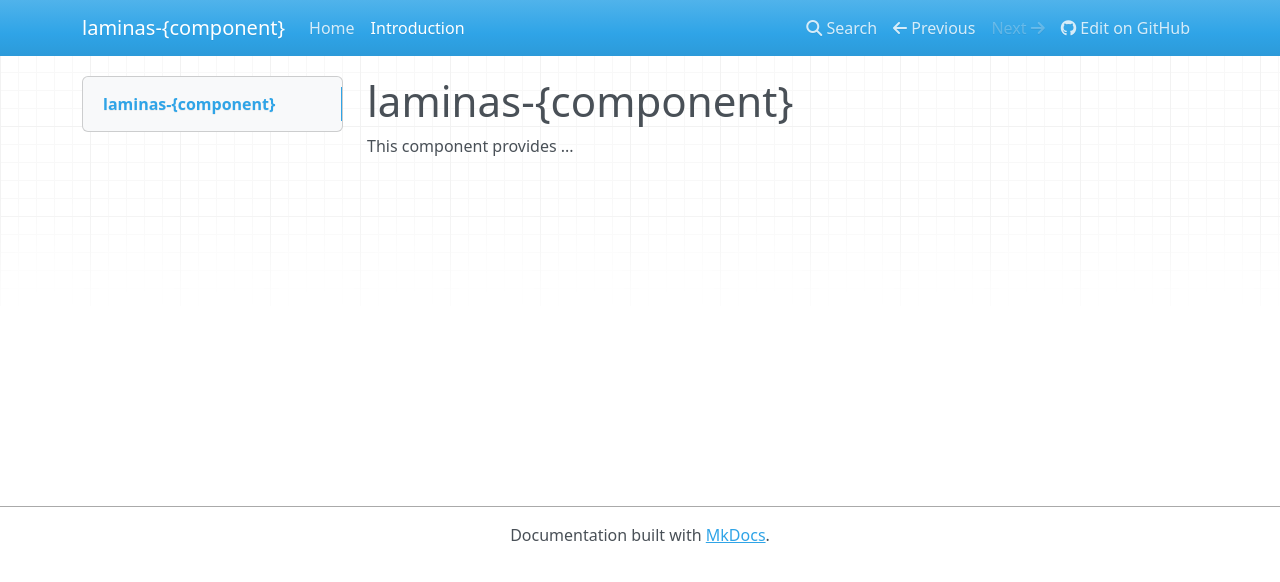
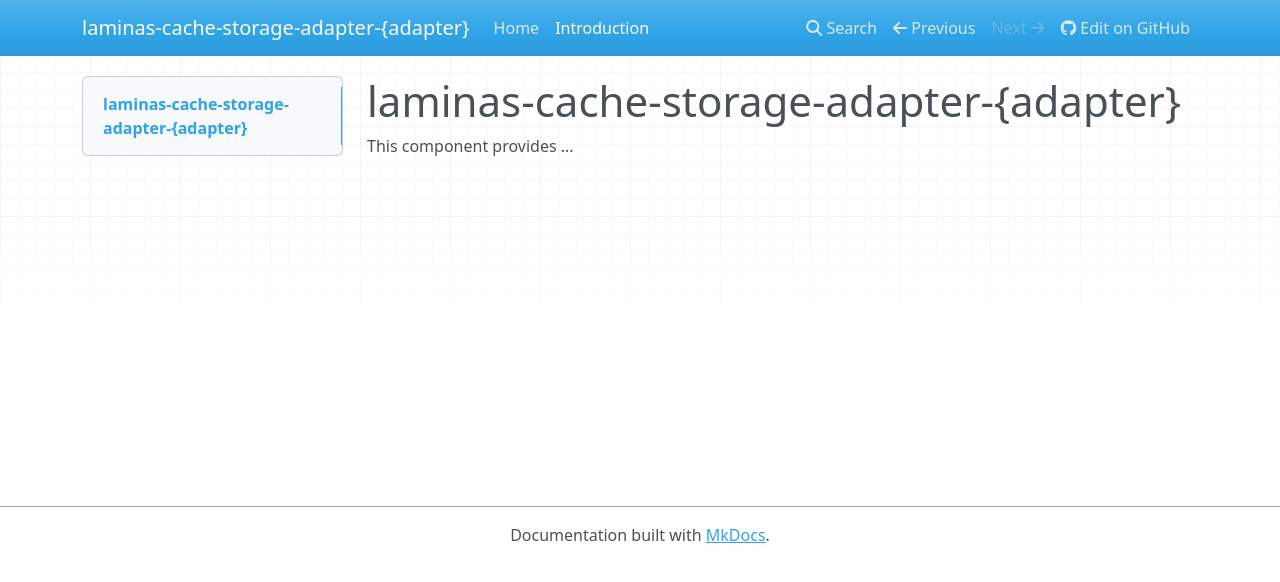
Before and after one commit to laminas/laminas-cache-storage-adapter-redis, an MkDocs documentation site: the page built from docs/book/v1/intro.md, in a window 1280 px wide. Shown: the top 582 px of the page. Built offline with MkDocs 1.6.1, drawn with Linux system fonts in a browser that asks for light colours; nearby versions of some CDN libraries.

Commit message:
Ensure all adapters have the same name
Signed-off-by: Maximilian Bösing <2189546+boesing@users.noreply.github.com>

```diff
--- a/docs/book/v1/intro.md
+++ b/docs/book/v1/intro.md
@@ -1,3 +1,3 @@
-# laminas-{component}
+# laminas-cache-storage-adapter-{adapter}
 
 This component provides ...
--- a/mkdocs.yml
+++ b/mkdocs.yml
@@ -3,6 +3,6 @@ site_dir: docs/html
 nav:
     - Home: index.md
     - Introduction: v1/intro.md
-site_name: 'laminas-{component}'
+site_name: 'laminas-cache-storage-adapter-{adapter}'
 site_description: ''
-repo_url: 'https://github.com/laminas/laminas-{component}'
+repo_url: 'https://github.com/laminas/laminas-cache-storage-adapter-{adapter}'
```
Also changed, not shown: README.md (+6 -6 lines), composer.json (+23 -22 lines), phpcs.xml (+4 -7 lines), 1 other file.
